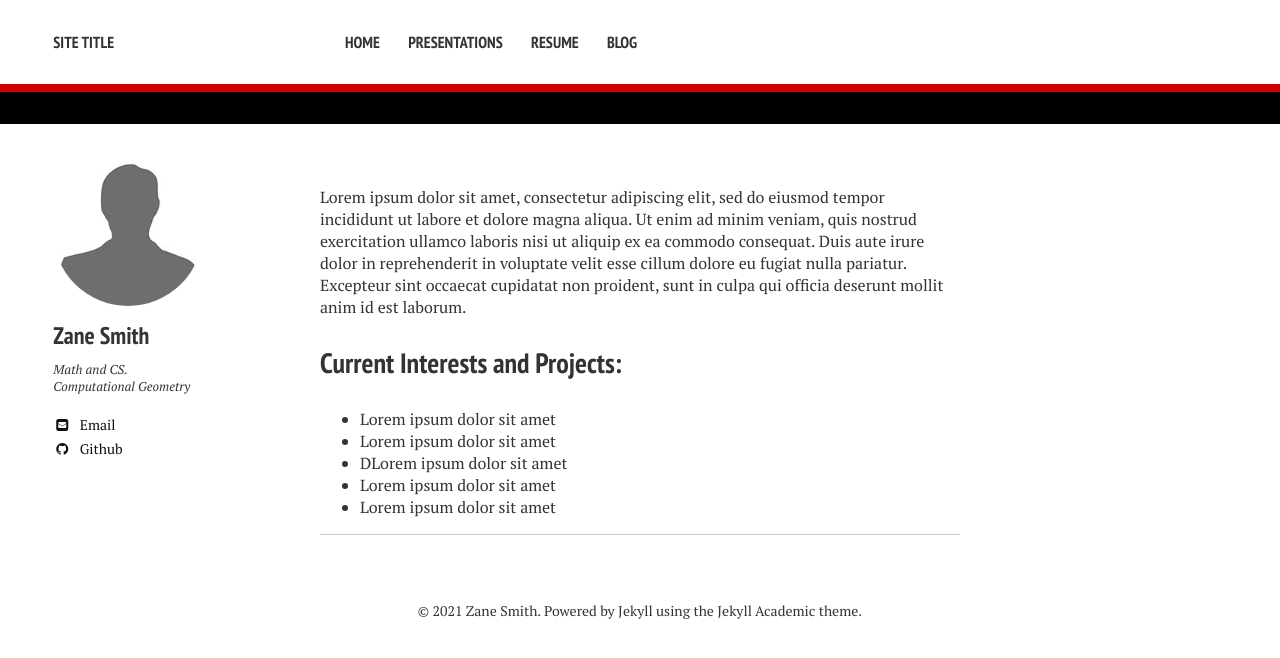
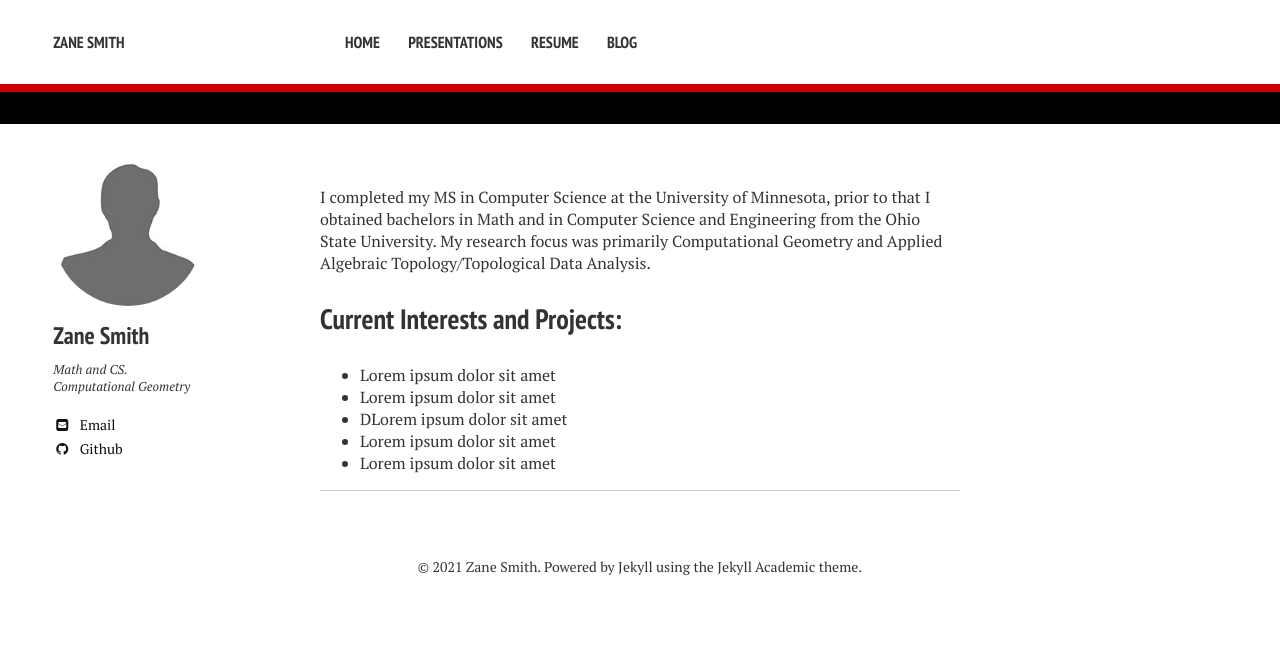
Before and after one commit to ZaneTS95/ZaneTS95.github.io, a Jekyll site: the page built from index.md, in a window 1280 px wide. Shown: the top 658 px of the page. Built offline with Jekyll 4.4.1, drawn with Linux system fonts in a browser that asks for light colours; nearby versions of some CDN libraries.

Commit message:
name/info

```diff
--- a/_config.yml
+++ b/_config.yml
@@ -1,6 +1,6 @@
 # Site wide configuration
 
-title: Site Title
+title: Zane Smith
 locale: en_US
 logo: # filename of a logo image that has been placed into your images directory
 
--- a/index.md
+++ b/index.md
@@ -5,7 +5,7 @@ menutitle: Home
 menuorder: 1
 ---
 
-Lorem ipsum dolor sit amet, consectetur adipiscing elit, sed do eiusmod tempor incididunt ut labore et dolore magna aliqua. Ut enim ad minim veniam, quis nostrud exercitation ullamco laboris nisi ut aliquip ex ea commodo consequat. Duis aute irure dolor in reprehenderit in voluptate velit esse cillum dolore eu fugiat nulla pariatur. Excepteur sint occaecat cupidatat non proident, sunt in culpa qui officia deserunt mollit anim id est laborum.
+I completed my MS in Computer Science at the University of Minnesota, prior to that I obtained bachelors in Math and in Computer Science and Engineering from the Ohio State University. My research focus was primarily Computational Geometry and Applied Algebraic Topology/Topological Data Analysis.
 
 ## Current Interests and Projects:
 
```
